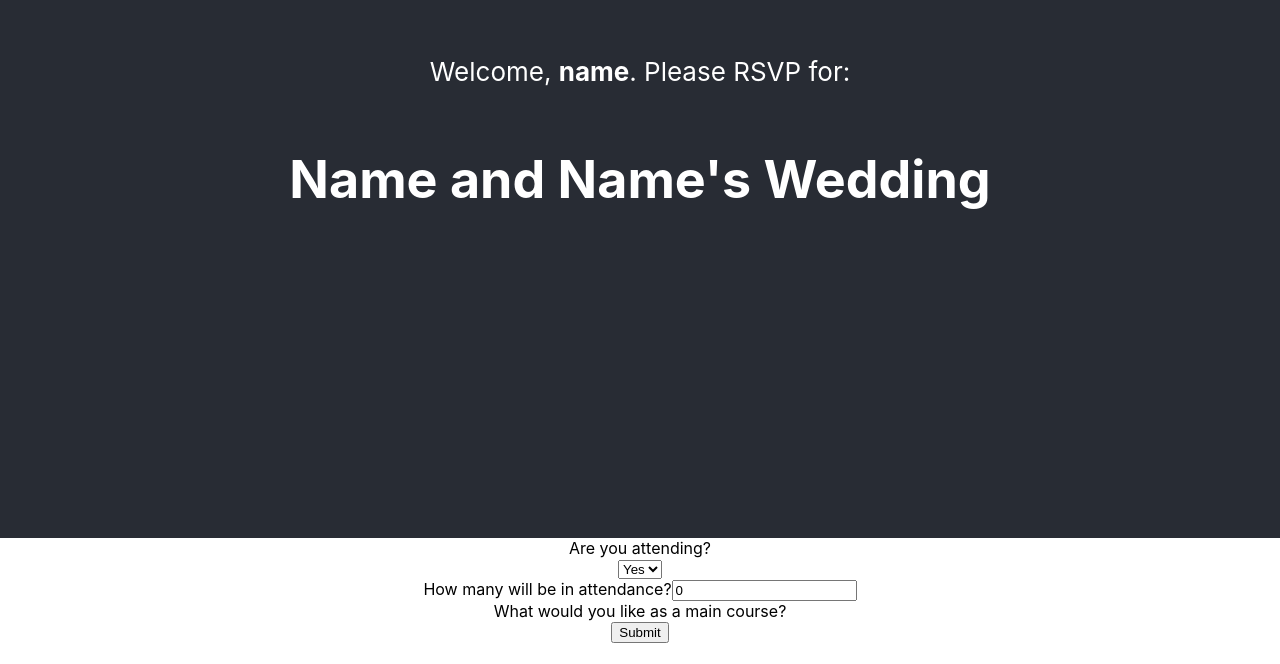
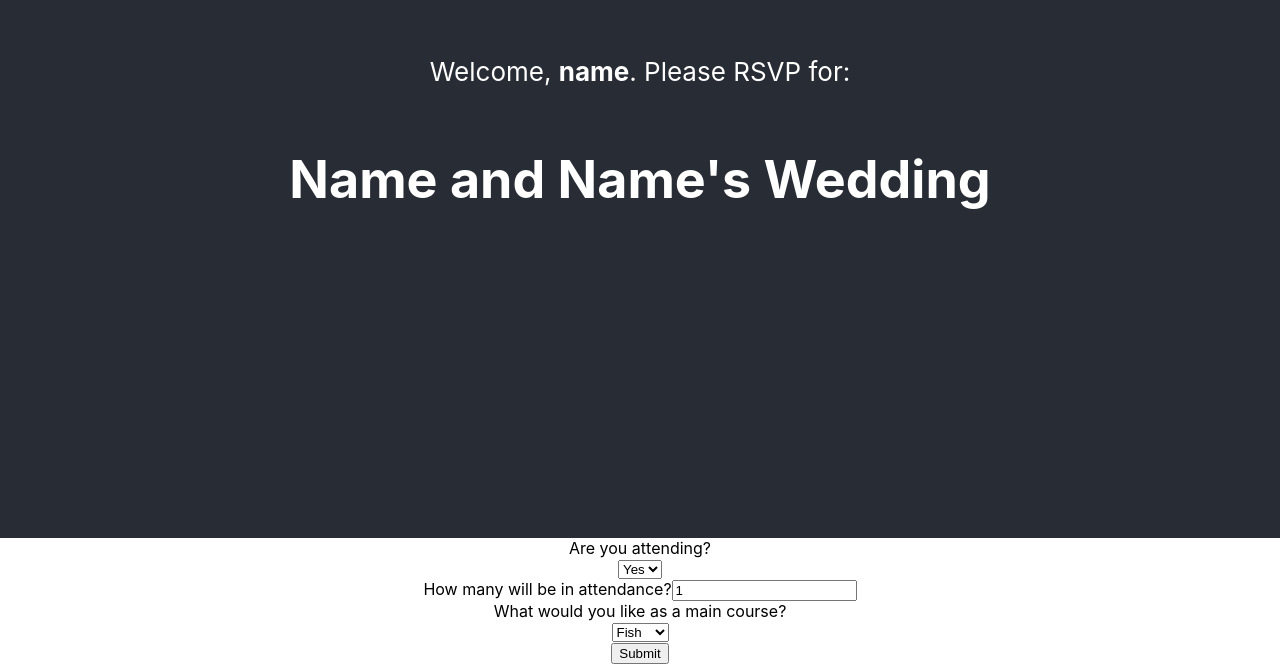
Before and after one commit to samfauble/wedding-rsvp, a React (Create React App) app: page / in a window 1280 px wide. Shown: the part 262-926 px from the top of the page. Before the commit the page ends 905 px from the top, so only its background shows below. Built offline with nearby package versions, Linux system fonts and the light colour scheme.

Commit message:
going to move SelectTypeDish up to FormField component

```diff
--- a/src/components/FormField.js
+++ b/src/components/FormField.js
@@ -3,7 +3,6 @@ import Attendance from "./Attendance";
 import SelectDishType from './SelectDishType';
 import NumberAttending from './NumberAttending';
 import Submit from "./Submit";
-
 
 class FormField extends React.Component {
 
@@ -12,8 +11,8 @@ class FormField extends React.Component {
 
         this.state = {
              isGoing: "yes",
-             guestNumber: 0,
-             dishType: [""]
+             guestNumber: 1,
+             dishType: "fish"
         }
         this.setIsGoing = this.setIsGoing.bind(this);
         this.setGuestNumber = this.setGuestNumber.bind(this)
@@ -30,7 +29,13 @@ class FormField extends React.Component {
     }
 
     setDishType(event){
-        this.setState({dishType: event.target.value})
+        const number = this.state.guestNumber;
+        const vals = event.target.value;
+        const rows = [];
+        for(let i=1; i<=number; i++){
+            rows.push(vals);
+        }
+        this.setState({dishType: rows})
     }
 
     displayAnswers(event){
@@ -54,7 +59,8 @@ class FormField extends React.Component {
                     value={this.state.dishType}
                     setMeal={this.setDishType}
                     isGoing={this.state.isGoing}
-                    number={this.state.guestNumber} />
+                    number={this.state.guestNumber}
+                    multiple={true} />
                 <Submit submit={this.displayAnswers} />
             </form>
         );
--- a/src/components/SelectDishType.js
+++ b/src/components/SelectDishType.js
@@ -2,11 +2,11 @@ import React from 'react'
 
 function CreateListItem(props){
     return(
-        <select>
-            <option value="fish">Fish</option>
-            <option value="steak">Steak</option>
-            <option value="pasta">Pasta</option>
-        </select>
+            <select>
+                <option value="fish">Fish</option>
+                <option value="steak">Steak</option>
+                <option value="pasta">Pasta</option>
+            </select>
     )
 }
 
@@ -14,11 +14,16 @@ function CreateListItem(props){
 function SelectDishType(props) {
     const rows = [];
     const number = props.number;
-    for (let i=0; i<=number-1; i++){
-        rows.push(<CreateListItem key={"item"+i} />)
+    for (let i=1; i<=number; i++){
+        rows.push(
+        <CreateListItem key={"item"+i} id={"item"+i} />)
     }
     return (
-        <div name="food" multiple={true} value={props.value} onChange={props.setMeal} className={props.isGoing==="yes" ? "show" : "hide"}>
+        <div
+        name="food"
+        value={props.value}
+        onChange={props.setMeal}
+        className={props.isGoing==="yes" ? "show" : "hide"}>
             What would you like as a main course? <br/>
             {rows}
         </div>
```
